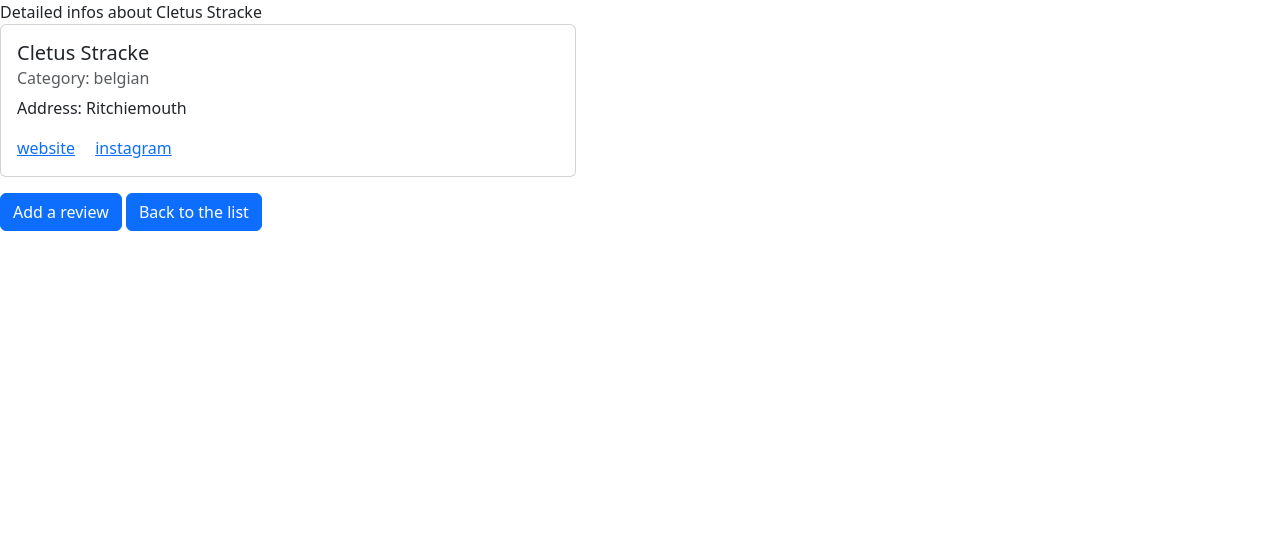
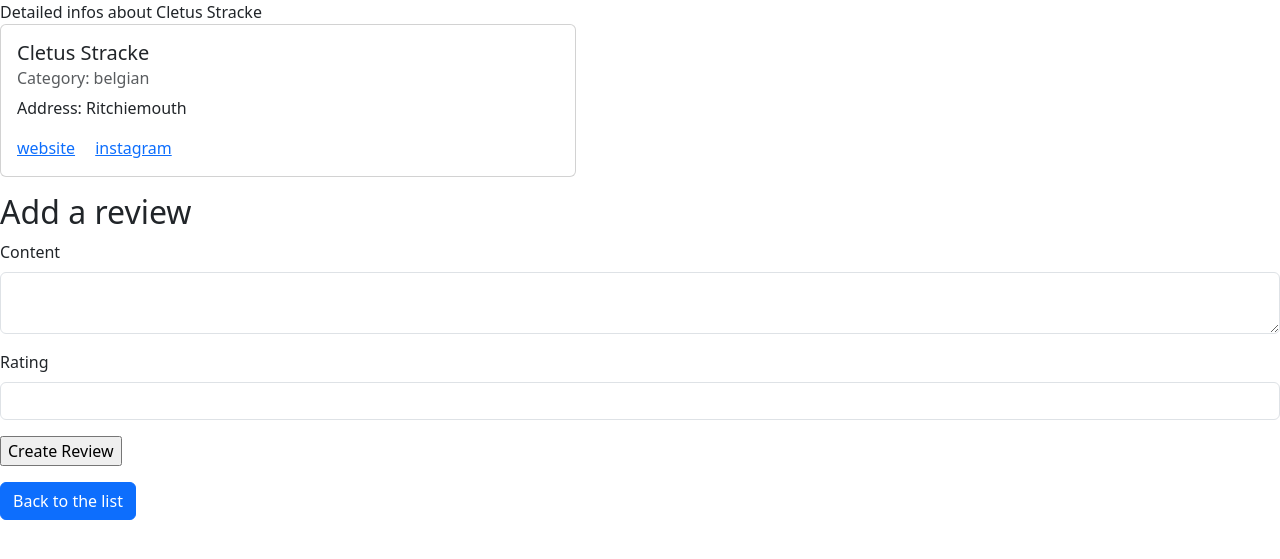
Before and after one commit to frlewagon/rails-yelp-mvp, a Rails app: page /restaurants/1 in a window 1280 px wide. Shown: the part 54-613 px from the top of the page. Run offline with Rails 7, Linux system fonts and the light colour scheme; data comes from the database, SQL or seed files in the repository; data that the repository does not hold is empty; some libraries are stand-ins or nearby versions.

Commit message:
with second refactoring

```diff
--- a/app/controllers/restaurants_controller.rb
+++ b/app/controllers/restaurants_controller.rb
@@ -4,6 +4,7 @@ class RestaurantsController < ApplicationController
   end
   def show
     @restaurant = Restaurant.find(params[:id])
+    @review = Review.new()
   end
   def new
     @restaurant = Restaurant.new
--- a/app/views/restaurants/show.html.erb
+++ b/app/views/restaurants/show.html.erb
@@ -13,7 +13,10 @@
     <a href="#" class="card-link">instagram</a>
   </div>
 </div>
+<div class="mt-3">
+  <h2>Add a review</h2>
+</div>
 
-<%= link_to "Add a review", new_restaurant_review_path(@restaurant), class: "btn btn-primary mt-3"  %>
+<%= render "reviews/reviewform", restaurant:@restaurant, review: @review %>
 
 <%= link_to "Back to the list", restaurants_path, class: "btn btn-primary mt-3"  %>
--- a/app/views/reviews/new.html.erb
+++ /dev/null
@@ -1 +0,0 @@
-<%= render "form", restaurant: @restaurant, review: @review %>
--- a/config/routes.rb
+++ b/config/routes.rb
@@ -1,7 +1,7 @@
 Rails.application.routes.draw do
   # Define your application routes per the DSL in https://guides.rubyonrails.org/routing.html
   resources :restaurants, only: [ :index, :show, :new, :create ] do
-    resources :reviews, only: [ :new, :create ]
+    resources :reviews, only: [ :create ]
   end
 
   # Reveal health status on /up that returns 200 if the app boots with no exceptions, otherwise 500.
```
Also changed, not shown: app/controllers/reviews_controller.rb (+1 -7 lines), app/views/reviews/_reviewform.html.erb (renamed from app/views/reviews/_form.html.erb).
